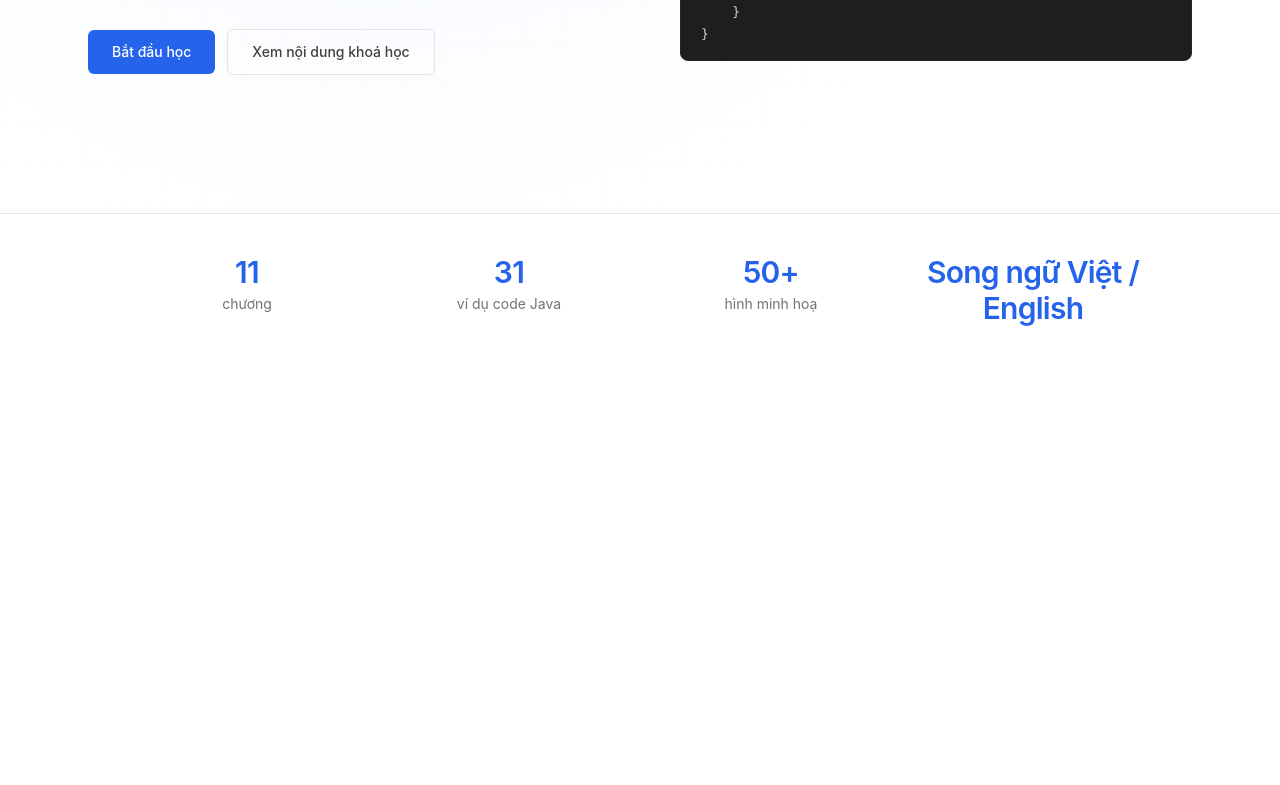
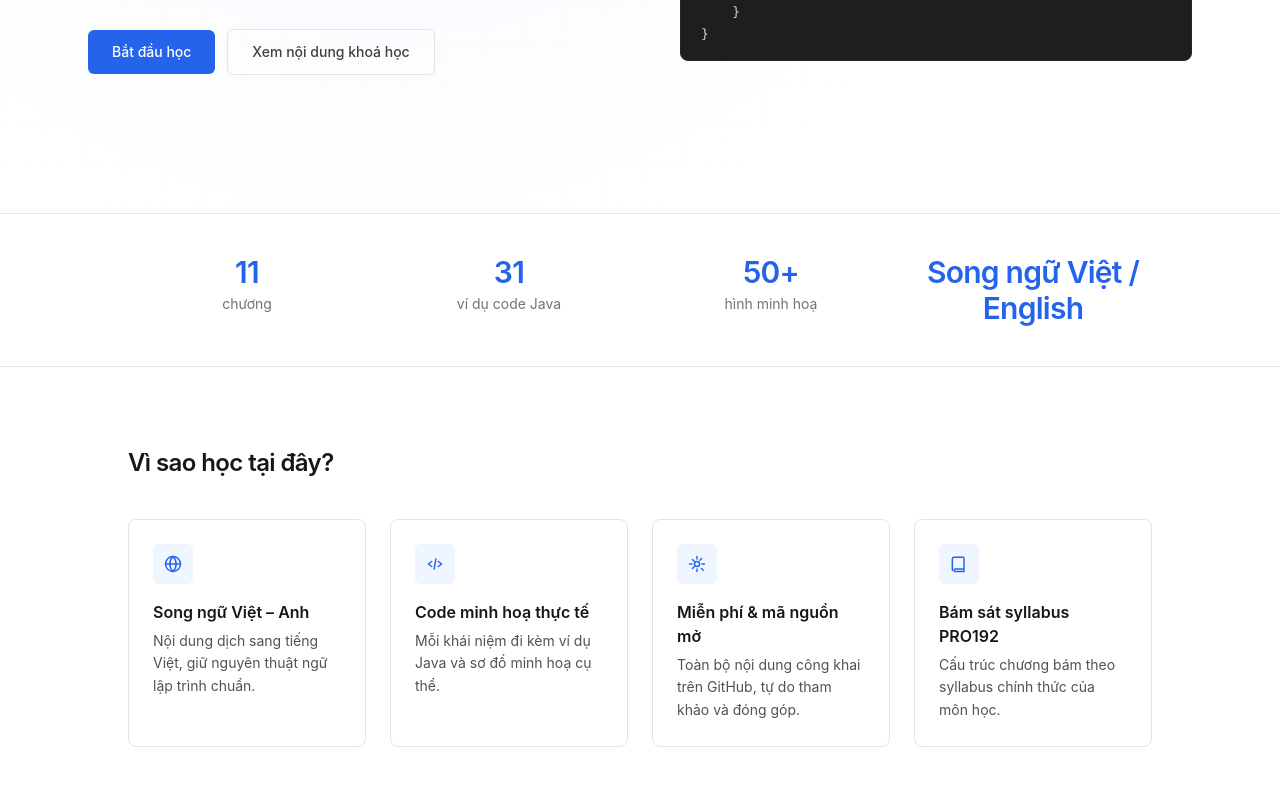
Before and after one commit to mst-software-vn/pro192web, a React (Vite) app: page / in a window 1280 px wide. Shown: the part 509-1294 px from the top of the page. Before the commit the page ends 875 px from the top, so only its background shows below. Built offline with nearby package versions, Linux system fonts and the light colour scheme; no server answers.

Commit message:
feat: add why-learn-here features section to landing page

```diff
--- a/src/pages/LandingPage.tsx
+++ b/src/pages/LandingPage.tsx
@@ -98,7 +98,68 @@ export function LandingPage() {
         </div>
       </section>
 
-      {/* Features, chapter grid, Footer — added in later tasks */}
+      <section className="border-hairline border-t px-6 py-20">
+        <div className="mx-auto max-w-5xl">
+          <RevealOnScroll>
+            <h2 className="text-ink text-2xl font-semibold tracking-tight">Vì sao học tại đây?</h2>
+          </RevealOnScroll>
+
+          <div className="mt-10 grid gap-6 sm:grid-cols-2 lg:grid-cols-4">
+            {[
+              {
+                title: 'Song ngữ Việt – Anh',
+                description: 'Nội dung dịch sang tiếng Việt, giữ nguyên thuật ngữ lập trình chuẩn.',
+                icon: (
+                  <svg viewBox="0 0 24 24" fill="none" stroke="currentColor" strokeWidth="1.75" className="h-5 w-5">
+                    <circle cx="12" cy="12" r="9" />
+                    <path strokeLinecap="round" d="M3 12h18M12 3c2.5 2.5 3.8 5.7 3.8 9s-1.3 6.5-3.8 9c-2.5-2.5-3.8-5.7-3.8-9s1.3-6.5 3.8-9Z" />
+                  </svg>
+                ),
+              },
+              {
+                title: 'Code minh hoạ thực tế',
+                description: 'Mỗi khái niệm đi kèm ví dụ Java và sơ đồ minh hoạ cụ thể.',
+                icon: (
+                  <svg viewBox="0 0 24 24" fill="none" stroke="currentColor" strokeWidth="1.75" className="h-5 w-5">
+                    <path strokeLinecap="round" strokeLinejoin="round" d="m8 9-4 3 4 3M16 9l4 3-4 3M13 6l-2 12" />
+                  </svg>
+                ),
+              },
+              {
+                title: 'Miễn phí & mã nguồn mở',
+                description: 'Toàn bộ nội dung công khai trên GitHub, tự do tham khảo và đóng góp.',
+                icon: (
+                  <svg viewBox="0 0 24 24" fill="none" stroke="currentColor" strokeWidth="1.75" className="h-5 w-5">
+                    <path strokeLinecap="round" strokeLinejoin="round" d="M12 3v3m0 12v3m9-9h-3M6 12H3m14.5-6.5-2.1 2.1M8.6 15.4l-2.1 2.1m0-11 2.1 2.1m8.8 8.8 2.1 2.1" />
+                    <circle cx="12" cy="12" r="3" />
+                  </svg>
+                ),
+              },
+              {
+                title: 'Bám sát syllabus PRO192',
+                description: 'Cấu trúc chương bám theo syllabus chính thức của môn học.',
+                icon: (
+                  <svg viewBox="0 0 24 24" fill="none" stroke="currentColor" strokeWidth="1.75" className="h-5 w-5">
+                    <path strokeLinecap="round" strokeLinejoin="round" d="M4 19.5V6a2 2 0 0 1 2-2h11a1 1 0 0 1 1 1v14.5M6 19.5A1.5 1.5 0 0 1 7.5 18H18M6 19.5A1.5 1.5 0 0 0 7.5 21H18v-3" />
+                  </svg>
+                ),
+              },
+            ].map((feature, index) => (
+              <RevealOnScroll key={feature.title} delay={index * 80}>
+                <div className="border-hairline h-full rounded-lg border p-6">
+                  <div className="bg-accent-soft text-accent-on-surface flex h-10 w-10 items-center justify-center rounded-md dark:bg-white/5">
+                    {feature.icon}
+                  </div>
+                  <h3 className="text-ink mt-4 text-base font-semibold">{feature.title}</h3>
+                  <p className="text-ink-body mt-1.5 text-sm leading-relaxed">{feature.description}</p>
+                </div>
+              </RevealOnScroll>
+            ))}
+          </div>
+        </div>
+      </section>
+
+      {/* Chapter grid, Footer — added in later tasks */}
     </div>
   )
 }
```
